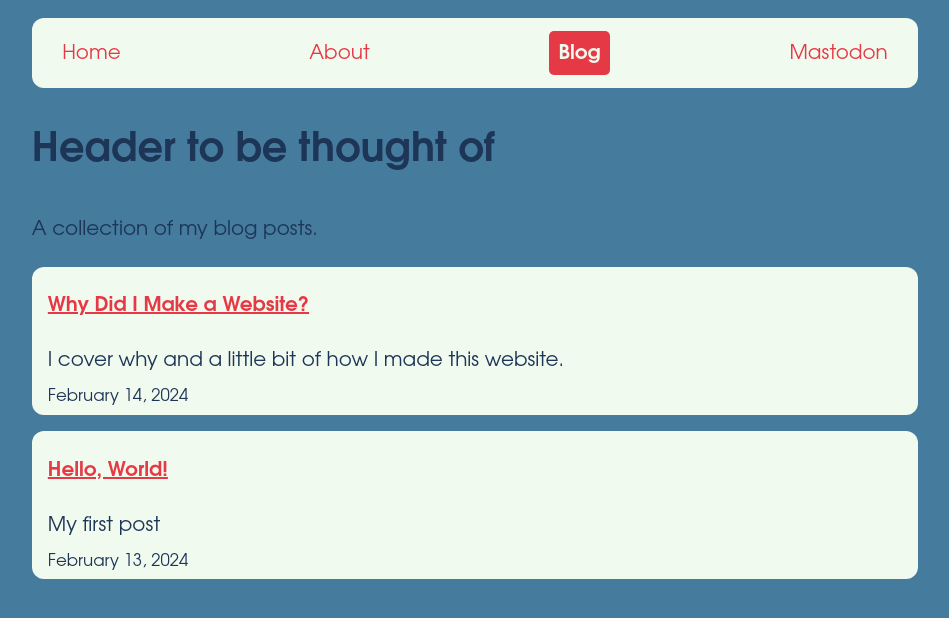
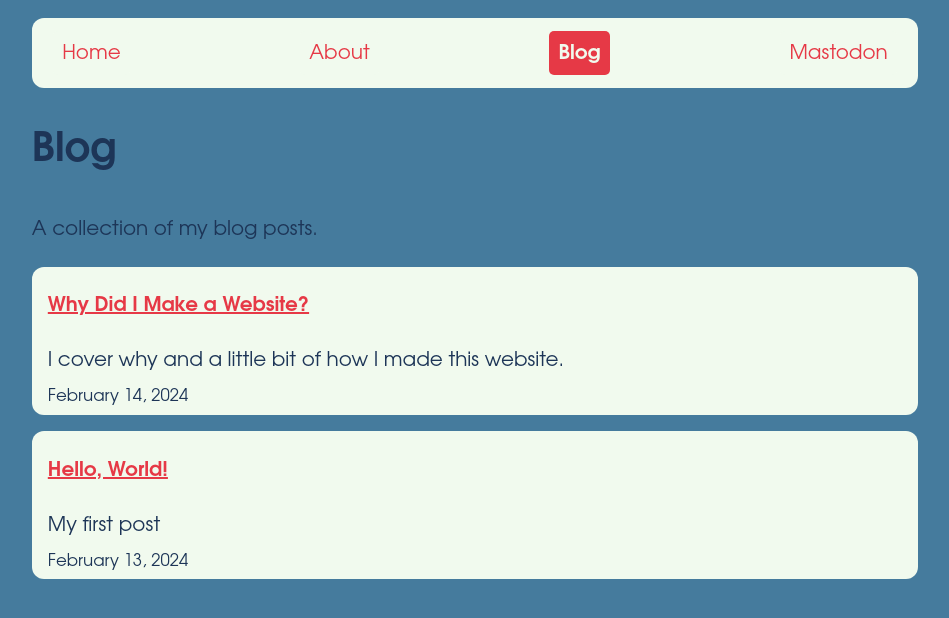
Before and after one commit to randm1/blog, a Jekyll site: the page built from blog.md, in a window 1280 px wide. Shown: the top 618 px of the page, without its empty margins (165-1114 px from the left). Built offline with Jekyll 4.4.1, drawn with Linux system fonts in a browser that asks for light colours.

Commit message:
Update blog page header to "Blog"

```diff
--- a/blog.md
+++ b/blog.md
@@ -1,7 +1,7 @@
 ---
 layout: default
 title: Blog
-header: Header to be thought of
+header: Blog
 description: A collection of my blog posts.
 permalink: /blog/
 ---
```
